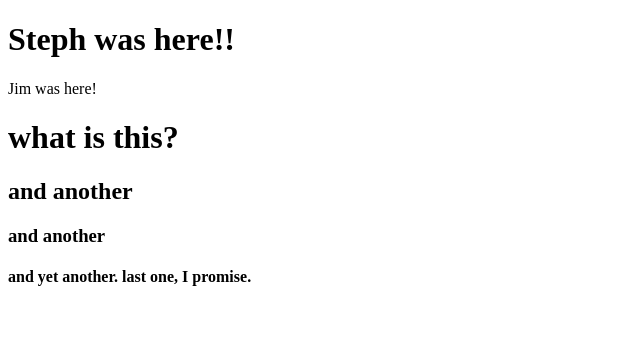
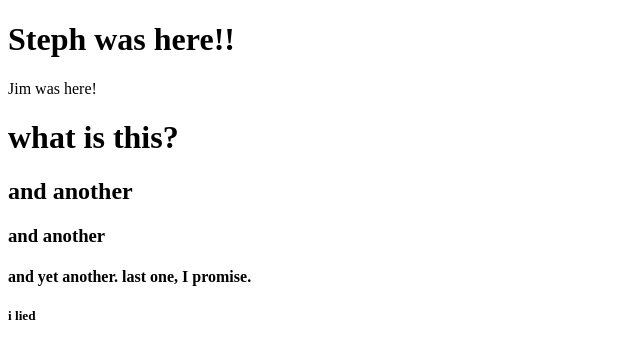
Before and after one commit to tazMeah/branching, a plain HTML site: page index.html in a window 1280 px wide. Shown: the full height of the page, 0-640 px from the left. Drawn offline with Linux system fonts and the light colour scheme.

Commit message:
pants on fire

```diff
--- a/index.html
+++ b/index.html
@@ -21,5 +21,7 @@
     <h2>and another</h2>
     <h3>and another</h3>
     <h4>and yet another. last one, I promise.</h4>
+
+    <h5>i lied</h5>
 </body>
 </html>
```
